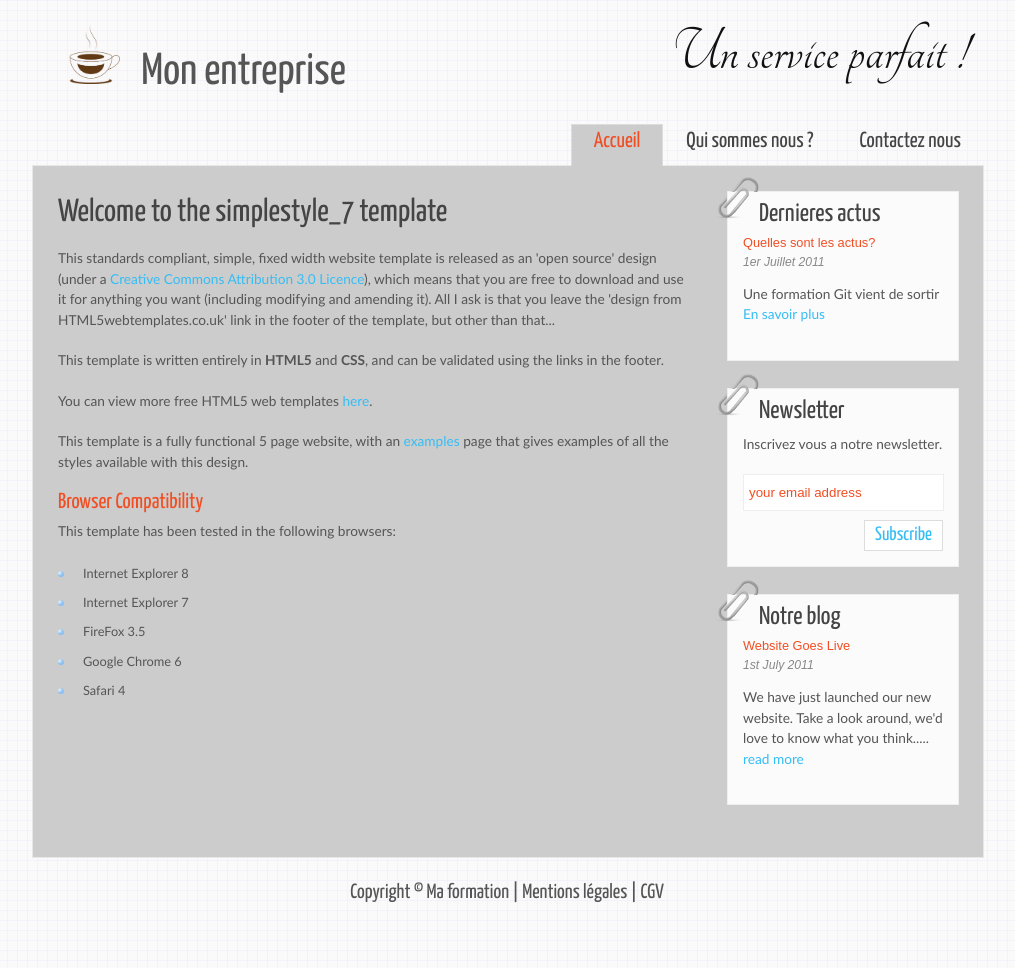
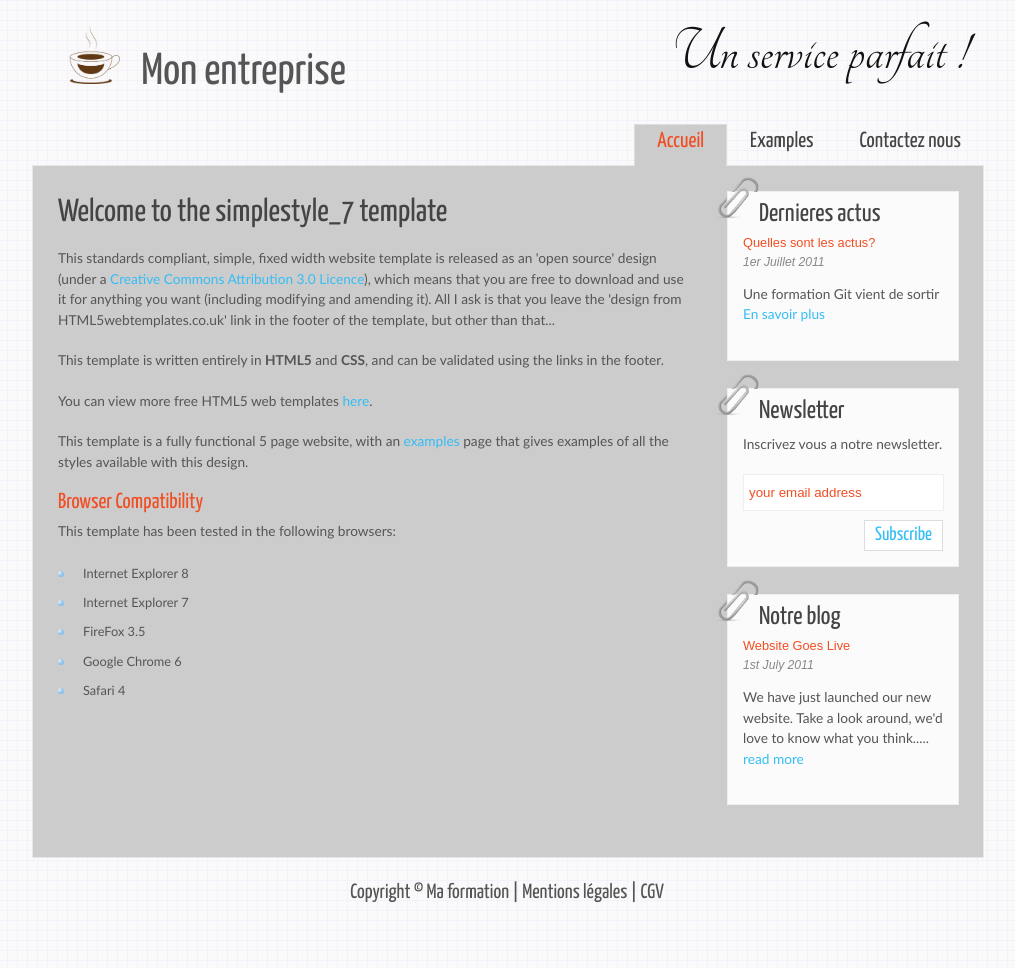
Before and after one commit to isbineda/formation-git, a plain HTML site: page index.html in a window 1280 px wide. Shown: the whole page, without its empty margins (133-1148 px from the left). Drawn offline with Linux system fonts and the light colour scheme.

Commit message:
3eme commit avec un fichier renomme

```diff
--- a/index.html
+++ b/index.html
@@ -22,7 +22,7 @@
         <ul id="menu">
           <!-- put class="current" in the li tag for the selected page - to highlight which page you're on -->
           <li class="current"><a href="index.html">Accueil</a></li>
-          <li><a href="qui-sommes-nous.html">Qui sommes nous ?</a></li>
+          <li><a href="Examples.html">Examples</a></li>
           <li><a href="contact.html">Contactez nous</a></li>
         </ul>
       </div>
```
Also changed, not shown: Examples.html (renamed from qui-sommes-nous.html, +1 -1 lines), contact.html (+1 -1 lines).
